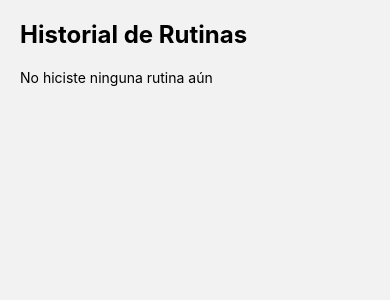
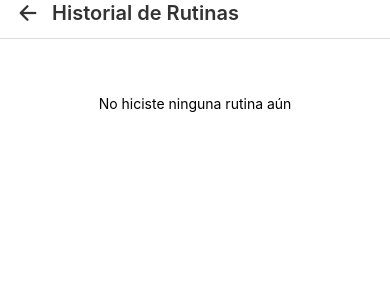
Before and after one commit to Nicobustelo/StretchMate, a React Native app: screen /History in a window 390 px wide. Shown: the top 300 px of the page. Built offline with nearby package versions, Linux system fonts and the light colour scheme.

Commit message:
Interfaz HistoryScreen Nueva

```diff
--- a/screens/HistoryScreen.tsx
+++ b/screens/HistoryScreen.tsx
@@ -1,8 +1,13 @@
 import React, { useEffect, useState } from "react";
-import { View, Text, FlatList, StyleSheet } from "react-native";
+import { View, Text, FlatList, StyleSheet, TouchableOpacity, ScrollView } from "react-native";
+import { useNavigation } from "@react-navigation/native";
 import { getRoutineHistory } from "../services/routineService";
+import { Ionicons } from "@expo/vector-icons"; // íconos modernos (usando Expo)
+import { SafeAreaView } from "react-native-safe-area-context";
 
 export default function HistoryScreen() {
+  const navigation = useNavigation();
+
   const [history, setHistory] = useState<
     { id: string; routineName: string; timestamp: number }[]
   >([]);
@@ -10,7 +15,9 @@ export default function HistoryScreen() {
   useEffect(() => {
     const load = async () => {
       const data = await getRoutineHistory();
-      setHistory(data);
+      // Ordenar por fecha descendente
+      const sorted = data.sort((a, b) => b.timestamp - a.timestamp);
+      setHistory(sorted);
     };
     load();
   }, []);
@@ -21,32 +28,98 @@ export default function HistoryScreen() {
   };
 
   return (
-    <View style={styles.container}>
-      <Text style={styles.title}>Historial de Rutinas</Text>
-      <FlatList
-        data={history}
-        keyExtractor={(item) => item.id}
-        renderItem={({ item }) => (
-          <View style={styles.item}>
-            <Text style={styles.name}>{item.routineName}</Text>
-            <Text style={styles.date}>{formatDate(item.timestamp)}</Text>
-          </View>
+    <SafeAreaView style={{ flex: 1, backgroundColor: "#fff" }}>
+      <View style={styles.header}>
+        <TouchableOpacity onPress={() => navigation.goBack()} style={styles.backButton}>
+          <Ionicons name="arrow-back" size={24} color="#333" />
+        </TouchableOpacity>
+        <Text style={styles.headerTitle}>Historial de Rutinas</Text>
+      </View>
+
+      <ScrollView contentContainerStyle={styles.scrollContainer}>
+        {history.length === 0 ? (
+          <Text style={{ textAlign: "center", marginTop: 40 }}>No hiciste ninguna rutina aún</Text>
+        ) : (
+          history.map((item) => (
+            <View key={item.id} style={styles.card}>
+              <View style={styles.cardHeader}>
+                <Text style={styles.routineName}>{item.routineName}</Text>
+                <Text style={styles.date}>{formatDate(item.timestamp)}</Text>
+              </View>
+              <View style={styles.tagsContainer}>
+                <View style={styles.badge}>
+                  <Ionicons name="checkmark-done" size={14} color="#fff" />
+                  <Text style={styles.badgeText}>Completada</Text>
+                </View>
+                {/* Podés agregar más badges como tipo o duración si lo registrás */}
+              </View>
+            </View>
+          ))
         )}
-        ListEmptyComponent={<Text>No hiciste ninguna rutina aún</Text>}
-      />
-    </View>
+      </ScrollView>
+    </SafeAreaView>
   );
 }
 
 const styles = StyleSheet.create({
-  container: { flex: 1, padding: 20 },
-  title: { fontSize: 24, fontWeight: "bold", marginBottom: 20 },
-  item: {
-    backgroundColor: "#f0f0f0",
-    padding: 15,
+  header: {
+    flexDirection: "row",
+    alignItems: "center",
+    paddingHorizontal: 16,
+    paddingBottom: 12,
+    borderBottomWidth: 1,
+    borderBottomColor: "#ddd",
+    backgroundColor: "#fff",
+  },
+  backButton: {
+    marginRight: 12,
+  },
+  headerTitle: {
+    fontSize: 20,
+    fontWeight: "600",
+    color: "#333",
+  },
+  scrollContainer: {
+    padding: 16,
+  },
+  card: {
+    backgroundColor: "#f9f9f9",
+    borderRadius: 12,
+    padding: 16,
+    marginBottom: 12,
+    shadowColor: "#000",
+    shadowOpacity: 0.05,
+    shadowRadius: 4,
+    elevation: 2,
+  },
+  cardHeader: {
     marginBottom: 10,
-    borderRadius: 10,
   },
-  name: { fontSize: 18, fontWeight: "bold" },
-  date: { fontSize: 14, color: "#555" },
+  routineName: {
+    fontSize: 18,
+    fontWeight: "bold",
+    color: "#222",
+  },
+  date: {
+    fontSize: 14,
+    color: "#666",
+  },
+  tagsContainer: {
+    flexDirection: "row",
+    gap: 8,
+    flexWrap: "wrap",
+  },
+  badge: {
+    backgroundColor: "#4caf50",
+    flexDirection: "row",
+    alignItems: "center",
+    paddingHorizontal: 10,
+    paddingVertical: 4,
+    borderRadius: 20,
+    gap: 6,
+  },
+  badgeText: {
+    color: "#fff",
+    fontSize: 12,
+  },
 });
```
